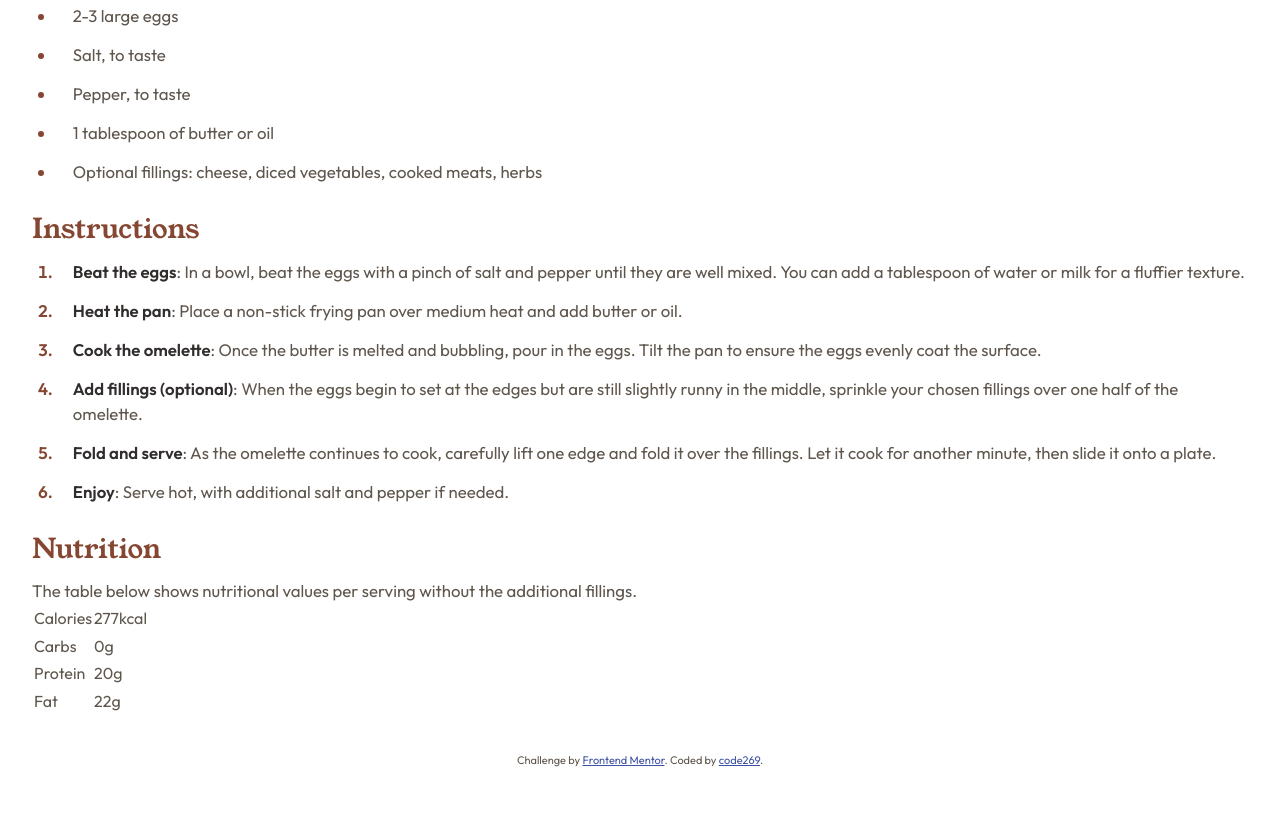
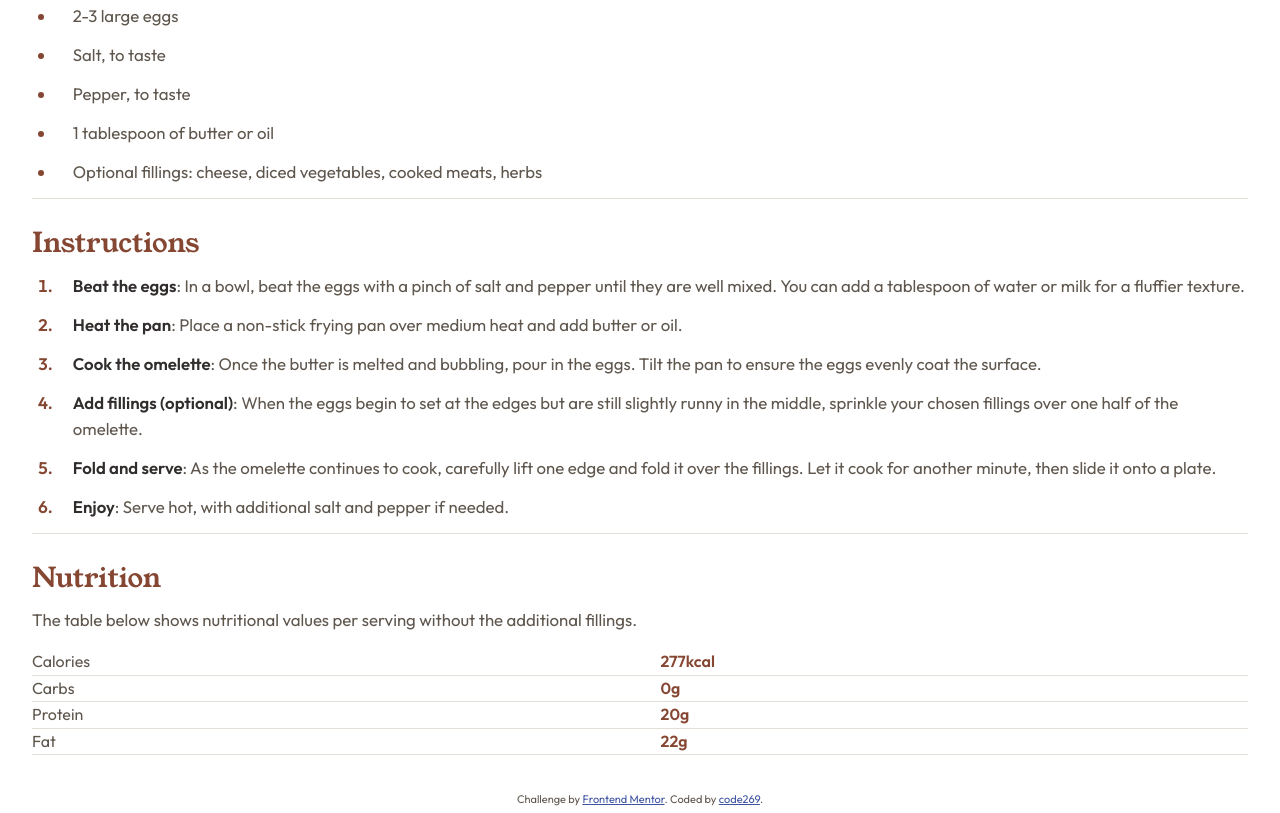
Before and after one commit to code269/fem-recipe-page, a plain HTML site: page index.html in a window 1280 px wide. Shown: the part 1046-1859 px from the top of the page. Before the commit the page ends 1820 px from the top, so only its background shows below. Drawn offline with Linux system fonts and the light colour scheme.

Commit message:
Checkpoint: Able to properly get section borders

```diff
--- a/styles.css
+++ b/styles.css
@@ -27,6 +27,10 @@ body {
 
 section {
   margin: 2em;
+}
+
+section:not(:first-of-type):not(:last-of-type) {
+  border-bottom: 1px solid var(--stone-150);
 }
 
 h1,
@@ -89,4 +93,19 @@ img {
   background-color: var(--rose-50);
 }
 
+table {
+  margin-top: 1em;
+  width: 100%;
+  border-collapse: collapse;
+}
+
+tr {
+  border-bottom: 1px solid var(--stone-150);
+}
+
+td:nth-child(even) {
+  color: var(--brown-800);
+  font-weight: 600;
+}
+
 /* Media Queries */
```
